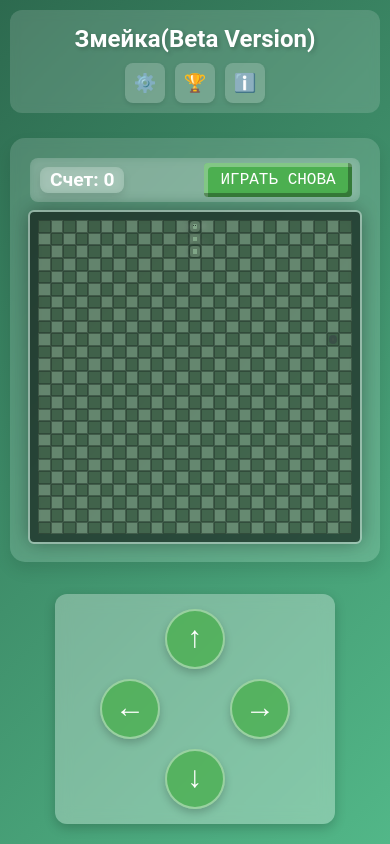
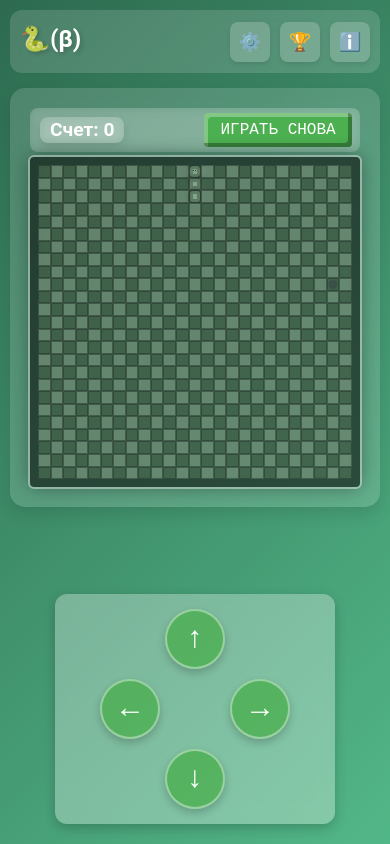
Before and after one commit to Foxeleon/react-snake, a React (Vite) app: page / in a window 390 px wide. Both pictures are taken after a click on the button "НАЧАТЬ ИГРУ". Built offline with nearby package versions, Linux system fonts and the light colour scheme.

Commit message:
styles optimisations

```diff
--- a/src/components/Game.module.css
+++ b/src/components/Game.module.css
@@ -134,7 +134,7 @@
   align-items: center;
   width: 100%;
   max-width: 800px;
-  margin-bottom: 15px;
+  margin-bottom: 5px;
   padding: 10px;
   box-sizing: border-box;
   border-radius: 12px;
@@ -255,7 +255,7 @@
   align-items: center;
   width: 100%;
   padding: 5px 10px;
-  margin-bottom: 10px;
+  margin-bottom: 5px;
   border-radius: 8px;
   background: rgba(255, 255, 255, 0.15);
   backdrop-filter: blur(5px);
@@ -397,7 +397,7 @@
   }
 
   .header {
-    flex-direction: column;
+    flex-direction: row;
     align-items: center;
   }
 
--- a/src/components/Game.tsx
+++ b/src/components/Game.tsx
@@ -140,7 +140,7 @@ const Game: React.FC = () => {
   return (
     <div className={containerClasses}>
       <div className={styles.header}>
-        <h1 className={styles.gameTitle}>Змейка(Beta Version)</h1>
+        <h1 className={styles.gameTitle}>🐍(β)</h1>
         <div className={styles.headerButtons}>
           <button onClick={toggleSettings} className={styles.iconButton} title="Настройки">
             ⚙️
```
